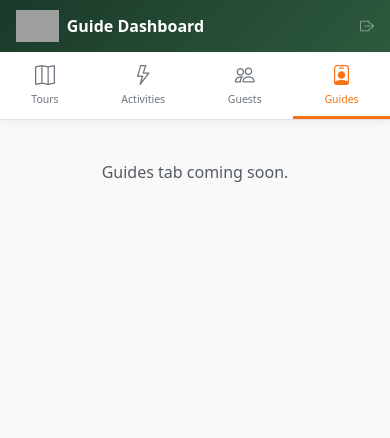
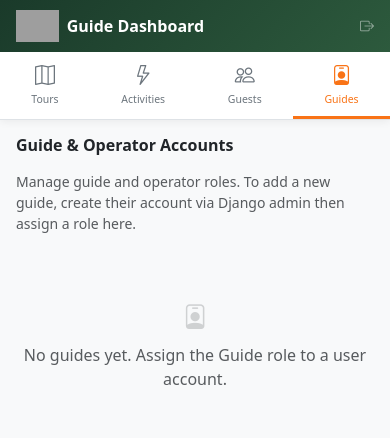
Before and after one commit to GavinHolder/overberg-adventures, a Django app: page /guide/guides/ in a window 390 px wide. Shown: the top 438 px of the page. Run offline with Django 5.2, Linux system fonts and the light colour scheme; the visitor is signed in with stand-in values (Sample User, id 1); data comes from the database, SQL or seed files in the repository; parts of the project's set-up code (start-up, migrations or seed data) failed here and were passed over; some libraries are stand-ins or nearby versions; grey boxes are pictures that could not be loaded.

Commit message:
feat: guides tab - list and edit guide/operator roles (staff-only)
- guides_list view: staff-only, queries UserProfile[GUIDE/OPERATOR/ADMIN],
  ordered role → last_name → first_name; non-staff raise PermissionDenied
- guide_edit view: @staff_required, GET pre-fills GuideRoleForm, POST saves
  role/name/phone and redirects to guides_list
- GuideRoleForm: ModelForm on UserProfile limited to role, first_name,
  last_name, phone_whatsapp; personal guest fields excluded intentionally
- URL: guides/<int:pk>/edit/ → dashboard:guide_edit
- Templates: list.html (dark-green avatar, role badge, edit link),
  form.html (read-only email card, Bootstrap form-control JS, Back link)
- Tests: 6 GuidesTabTest cases covering list visibility, guest exclusion,
  role update, redirect, staff-only restriction, operator visibility

```diff
--- a/dashboard/urls.py
+++ b/dashboard/urls.py
@@ -21,4 +21,5 @@
     path('activities/<int:pk>/delete/', views.activity_delete, name='activity_delete'),
     path('guests/', views.guests_list, name='guests_list'),
     path('guides/', views.guides_list, name='guides_list'),
+    path('guides/<int:pk>/edit/', views.guide_edit, name='guide_edit'),
 ]
--- a/dashboard/views.py
+++ b/dashboard/views.py
@@ -269,15 +269,94 @@
 @guide_required
 def guides_list(request):
     """
-    Render the guides management list view (stub).
+    Guide dashboard: Guides tab — lists all guide/operator/admin user profiles.
 
-    Currently a placeholder that renders the guides list template with no
-    guide data. A full implementation will query UserProfile filtered to
-    guide-level roles once the guides management feature is built out.
+    STAFF ONLY: Regular guides cannot manage other users' accounts.
+    This tab is restricted to Django staff (is_staff=True) for security.
+    Non-staff users who reach this view via the @guide_required decorator
+    are denied with a 403 before any data is queried.
 
-    Access: guide-level users and staff (enforced by @guide_required).
+    Displays UserProfile records with role in GUIDE_ROLES (excludes guests).
+    Ordered by role then surname for easy scanning of the guide roster.
+
+    Context:
+    - profiles: QuerySet of UserProfile with role in [GUIDE, OPERATOR, ADMIN]
+    - dev_mode: bool — controls DEV_MODE banner in template
+
+    ASSUMPTIONS:
+    1. Only staff users reach this view (enforced by PermissionDenied check).
+    2. All users have a UserProfile (created by post_save signal in accounts app).
+    3. UserProfile.user is a OneToOneField — select_related avoids N+1 on email display.
+
+    FAILURE MODES:
+    - Non-staff guide-role user: caught below and raises PermissionDenied (403).
+    - Empty queryset: renders {% empty %} block in template — no error.
     """
-    return render(request, 'admin_panel/guides/list.html', {'dev_mode': _dev_mode()})
+    from apps.accounts.models import UserProfile as Profile
+
+    # Non-staff cannot manage other users — raise 403 even though @guide_required passed.
+    # @guide_required allows GUIDE/OPERATOR/ADMIN roles; this view adds the extra
+    # is_staff requirement on top of that base gate.
+    if not request.user.is_staff:
+        raise PermissionDenied
+
+    # Only show guide-level profiles; guests are managed via the Guests tab instead.
+    profiles = (
+        Profile.objects
+        .filter(role__in=['GUIDE', 'OPERATOR', 'ADMIN'])
+        .select_related('user')  # avoid N+1 on user.email display in the template
+        .order_by('role', 'last_name', 'first_name')
+    )
+    return render(request, 'admin_panel/guides/list.html', {
+        'profiles': profiles,
+        'dev_mode': _dev_mode(),
+    })
+
+
+@staff_required
+def guide_edit(request, pk):
+    """
+    Guide dashboard: Edit a guide/operator user profile (staff only).
+
+    GET: Renders GuideRoleForm pre-populated with the profile's current values.
+    POST: Validates and saves role + contact field changes, then redirects to
+    the guides list.  On validation failure, re-renders the form with errors.
+
+    Args:
+        pk: UserProfile primary key (not User PK)
+
+    ASSUMPTIONS:
+    1. pk is a UserProfile PK — the URL captures profile.pk, not user.pk.
+    2. Only staff can reach this view (@staff_required decorator).
+    3. GuideRoleForm is imported locally to avoid circular imports at module level.
+
+    FAILURE MODES:
+    - Profile not found: get_object_or_404 raises Http404 → 404 response.
+    - Invalid POST data: form re-rendered with errors, DB unchanged.
+    - Non-staff user: @staff_required raises PermissionDenied before view body runs.
+    """
+    from django.shortcuts import get_object_or_404
+    from apps.accounts.models import UserProfile as Profile
+    from .forms import GuideRoleForm
+
+    # Fetch profile by PK; 404 if it doesn't exist rather than silent data error
+    profile = get_object_or_404(Profile, pk=pk)
+
+    if request.method == 'POST':
+        form = GuideRoleForm(request.POST, instance=profile)
+        if form.is_valid():
+            # Save role/name/phone changes; instance= ensures UPDATE, not INSERT
+            form.save()
+            return redirect('dashboard:guides_list')
+    else:
+        # Pre-populate form with the profile's existing values for GET
+        form = GuideRoleForm(instance=profile)
+
+    return render(request, 'admin_panel/guides/form.html', {
+        'form': form,
+        'profile': profile,
+        'dev_mode': _dev_mode(),
+    })
 
 
 # ---------------------------------------------------------------------------
--- a/templates/admin_panel/guides/list.html
+++ b/templates/admin_panel/guides/list.html
@@ -1,4 +1,57 @@
 {% extends 'admin_panel/base.html' %}
 {% block title %}Guides{% endblock %}
 {% block tab_guides %}active{% endblock %}
-{% block content %}<p class="text-muted text-center py-4">Guides tab coming soon.</p>{% endblock %}
+
+{% block content %}
+<div class="d-flex align-items-center mb-3">
+  <h6 class="mb-0 fw-bold flex-grow-1">Guide &amp; Operator Accounts</h6>
+</div>
+
+<p class="text-muted small mb-3">
+  Manage guide and operator roles. To add a new guide, create their account
+  via Django admin then assign a role here.
+</p>
+
+{% for profile in profiles %}
+<div class="guest-row">
+  {# Avatar using dark green (guide colour) instead of the orange used for guests #}
+  <div class="guest-avatar" style="background:#1a3a2a;">
+    {{ profile.initials|upper }}
+  </div>
+
+  <div class="flex-grow-1" style="min-width:0;">
+    <div class="fw-semibold text-truncate" style="font-size:14px;">
+      {{ profile.full_name }}
+    </div>
+    <div class="text-muted text-truncate" style="font-size:11px;">
+      {{ profile.user.email }}
+    </div>
+    {% if profile.phone_whatsapp %}
+    <div class="text-muted" style="font-size:11px;">
+      <i class="bi bi-whatsapp me-1 text-success"></i>{{ profile.phone_whatsapp }}
+    </div>
+    {% endif %}
+  </div>
+
+  <div class="d-flex align-items-center gap-2 flex-shrink-0">
+    {# Role badge — colour-coded to distinguish admin from guide from operator #}
+    <span class="badge rounded-pill
+      {% if profile.role == 'ADMIN' %}bg-danger
+      {% elif profile.role == 'OPERATOR' %}bg-primary
+      {% else %}bg-success{% endif %}"
+      style="font-size:10px;">
+      {{ profile.get_role_display }}
+    </span>
+    <a href="{% url 'dashboard:guide_edit' profile.pk %}"
+       class="btn btn-sm btn-link text-warning p-1">
+      <i class="bi bi-pencil"></i>
+    </a>
+  </div>
+</div>
+{% empty %}
+<div class="text-center text-muted py-5">
+  <i class="bi bi-person-badge fs-2 d-block mb-2 opacity-25"></i>
+  <p class="mb-0">No guides yet. Assign the Guide role to a user account.</p>
+</div>
+{% endfor %}
+{% endblock %}
```
Also changed, not shown: dashboard/forms.py (+41 -0 lines), dashboard/tests.py (+73 -0 lines), templates/admin_panel/guides/form.html (added, +55 -0 lines).
